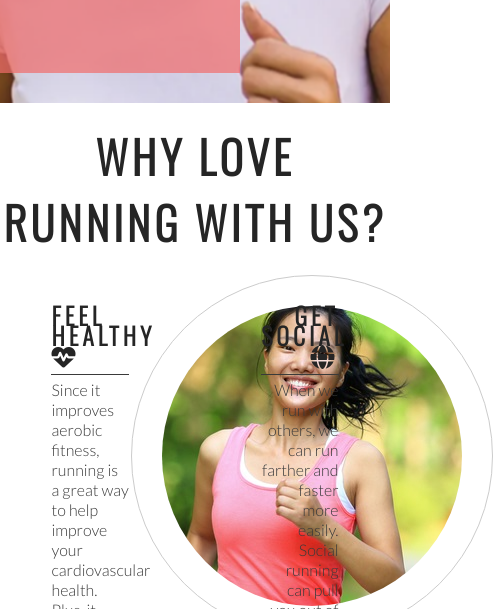
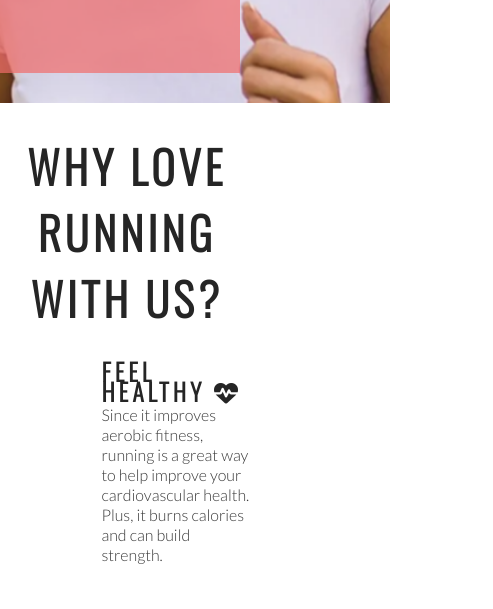
Before and after one commit to Krnsand/love-running, a plain HTML site: page index.html in a window 390 px wide. Shown: the part 647-1256 px from the top of the page, 493 px wide, since content can reach past the window. Drawn offline with nearby package versions, Linux system fonts and the light colour scheme.

Commit message:
Add styles to club ethos section for max-width 1200px

```diff
--- a/assets/css/style.css
+++ b/assets/css/style.css
@@ -250,5 +250,38 @@ footer {
 
 #photos > img {
     width: 100%;
+}
 
+/* media queries */
+
+/* for larger to medium screen size from 1200px and down */
+
+@media screen and (max-width: 1200px) {
+    #club-ethos {
+        width: 65%;
+        height: 1200px;
+        margin; 0 auto;
+    }
+
+    #welcome {
+        padding: 30px 0;
+        margin: 0;
+    }
+
+    #left-about, #right-about {
+        width: 100%;
+        float: left;
+        padding: 0;
+    }
+
+    #center-about {
+        clear: both;
+        width: 100%;
+        float: left;
+        padding: 0;
+    }
 }
+
+hr {
+    display: none;
+}
```
